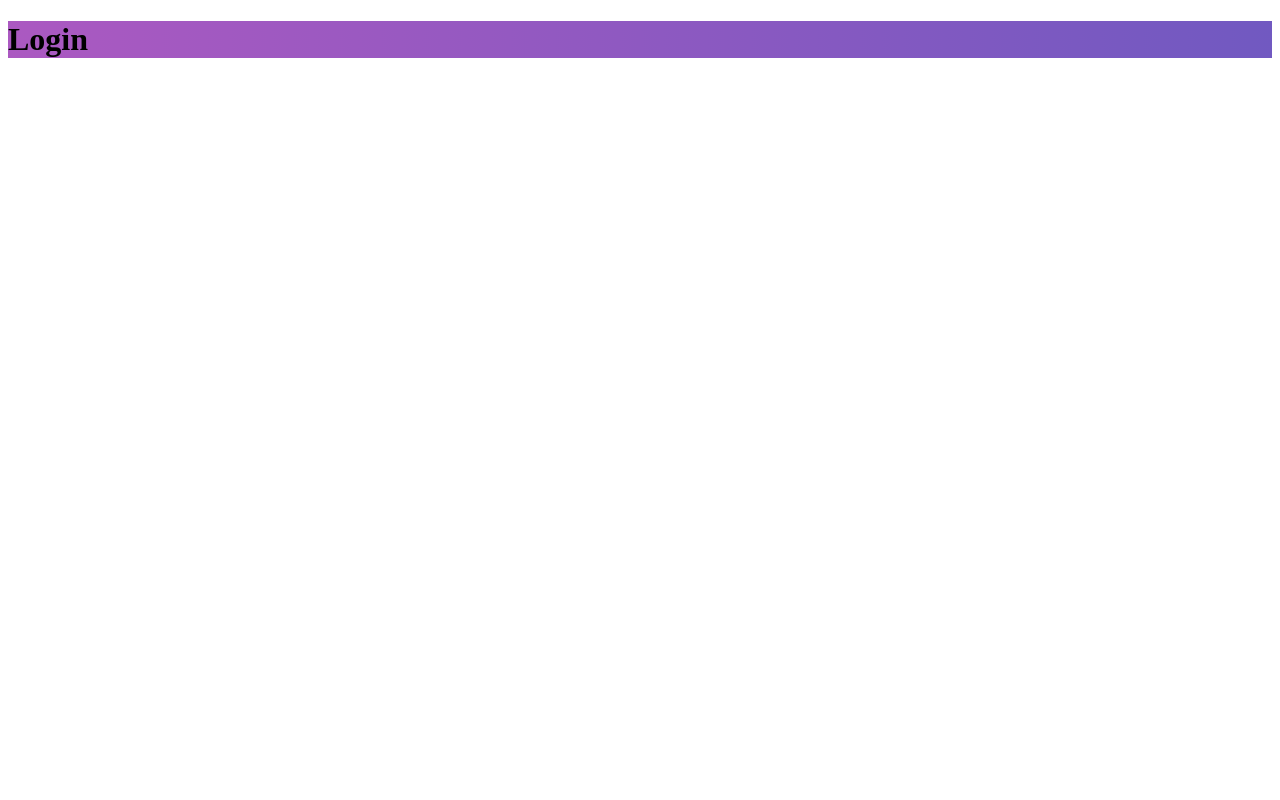
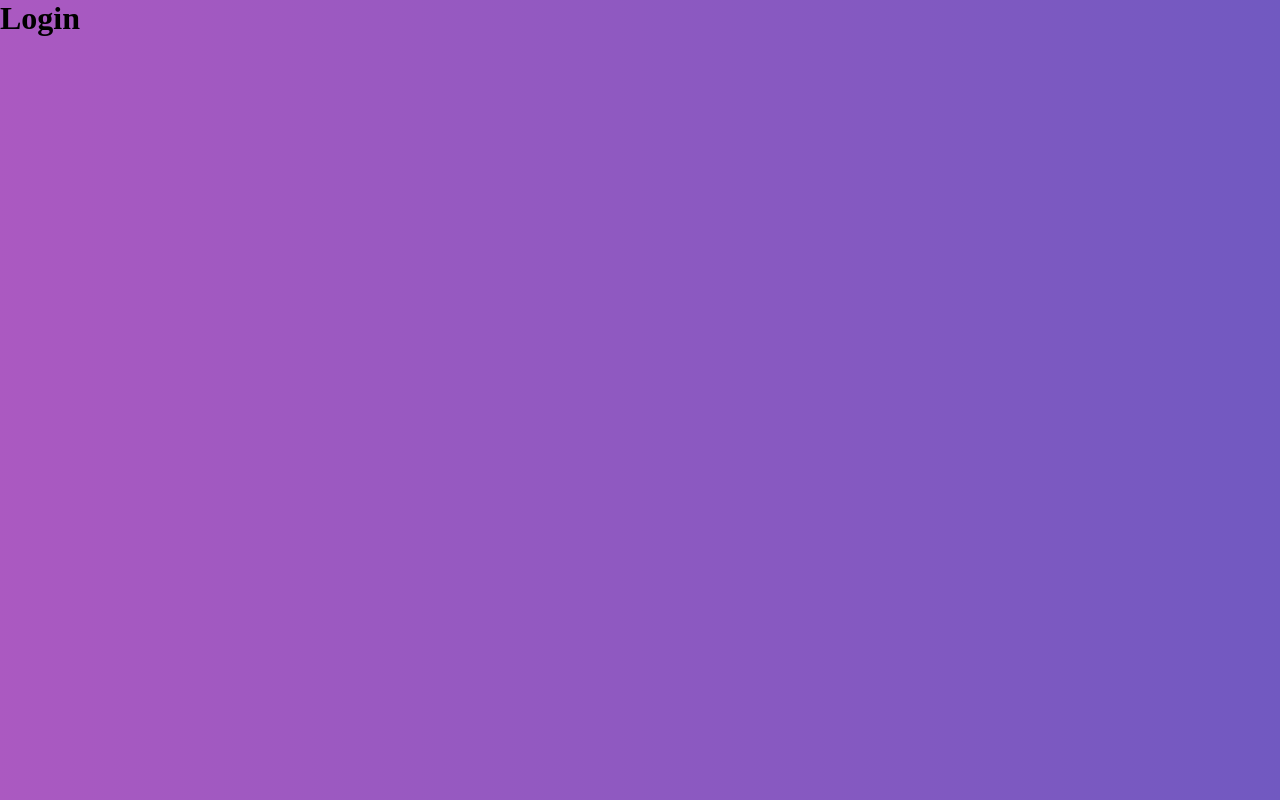
Before and after one commit to Artenes/rocketseat-bootcamp-gobarber-frontend, a React (Create React App) app: page / in a window 1280 px wide. Built offline with nearby package versions, Linux system fonts and the light colour scheme.

Commit message:
Creates global style for application
Adds the style as a component in the Router root of your application.

```diff
--- a/src/App.js
+++ b/src/App.js
@@ -6,10 +6,13 @@
 import Routes from './routes';
 import history from './services/history';
 
+import GlobalStyle from './styles/global';
+
 function App() {
   return (
     <Router history={history}>
       <Routes />
+      <GlobalStyle />
     </Router>
   );
 }
--- /dev/null
+++ b/src/styles/global.js
@@ -0,0 +1,42 @@
+import { createGlobalStyle } from 'styled-components';
+
+export default createGlobalStyle`
+
+  @import url('https://fonts.googleapis.com/css?family=Roboto:400,700&display=swap');
+
+  * {
+    margin: 0;
+    padding: 0;
+    outline: 0;
+    box-sizing: 0;
+  }
+
+  *:focus {
+    outline: 0;
+  }
+
+  html, body, #root {
+    height: 100%;
+  }
+
+  body {
+    -webkit-font-smoothing: antialiased;
+  }
+
+  body, input, button {
+    font: 14px, 'Roboto', sans-serif;
+  }
+
+  a {
+    text-decoration: none;
+  }
+
+  ul {
+    list-style: none;
+  }
+
+  button {
+    cursor: pointer;
+  }
+
+`;
```
